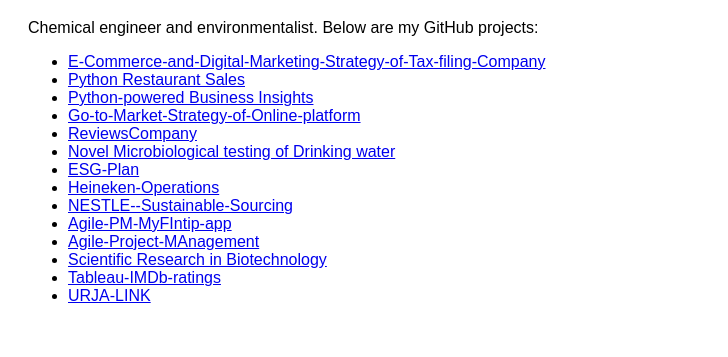
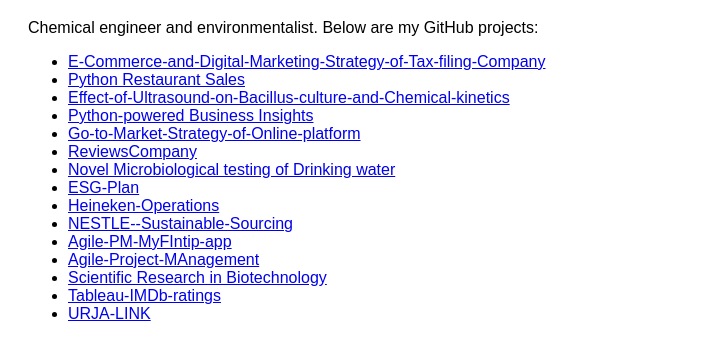
Before and after one commit to Arunima-Bollampally/Arunima-Bollampally, a plain HTML site: page index.html in a window 1280 px wide. Shown: the part 89-446 px from the top of the page, without its empty margins (0-728 px from the left). Drawn offline with Linux system fonts and the light colour scheme.

Commit message:
Update index.html

```diff
--- a/index.html
+++ b/index.html
@@ -13,6 +13,7 @@
   <ul>
      <li><a href="https://github.com/Arunima-Bollampally/E-Commerce-and-Digital-Marketing-Strategy-of-Tax-filing-Company">E-Commerce-and-Digital-Marketing-Strategy-of-Tax-filing-Company</a></li>
     <li><a href="https://github.com/Arunima-Bollampally/Python-Restaurant-sales">Python Restaurant Sales</a></li>
+    <li><a href="https://github.com/Arunima-Bollampally/Effect-of-Ultrasound-on-Bacillus-culture-and-Chemical-kinetics">Effect-of-Ultrasound-on-Bacillus-culture-and-Chemical-kinetics</a></li>
     <li><a href="https://github.com/Arunima-Bollampally/Python-powered-Business-Insights">Python-powered Business Insights</a></li>
     <li><a href="https://github.com/Arunima-Bollampally/Go-to-Market-Strategy-of-Online-platform">Go-to-Market-Strategy-of-Online-platform</a></li>
     <li><a href="https://github.com/Arunima-Bollampally/ReviewsCompany" target="_blank">ReviewsCompany</a></li>
```
